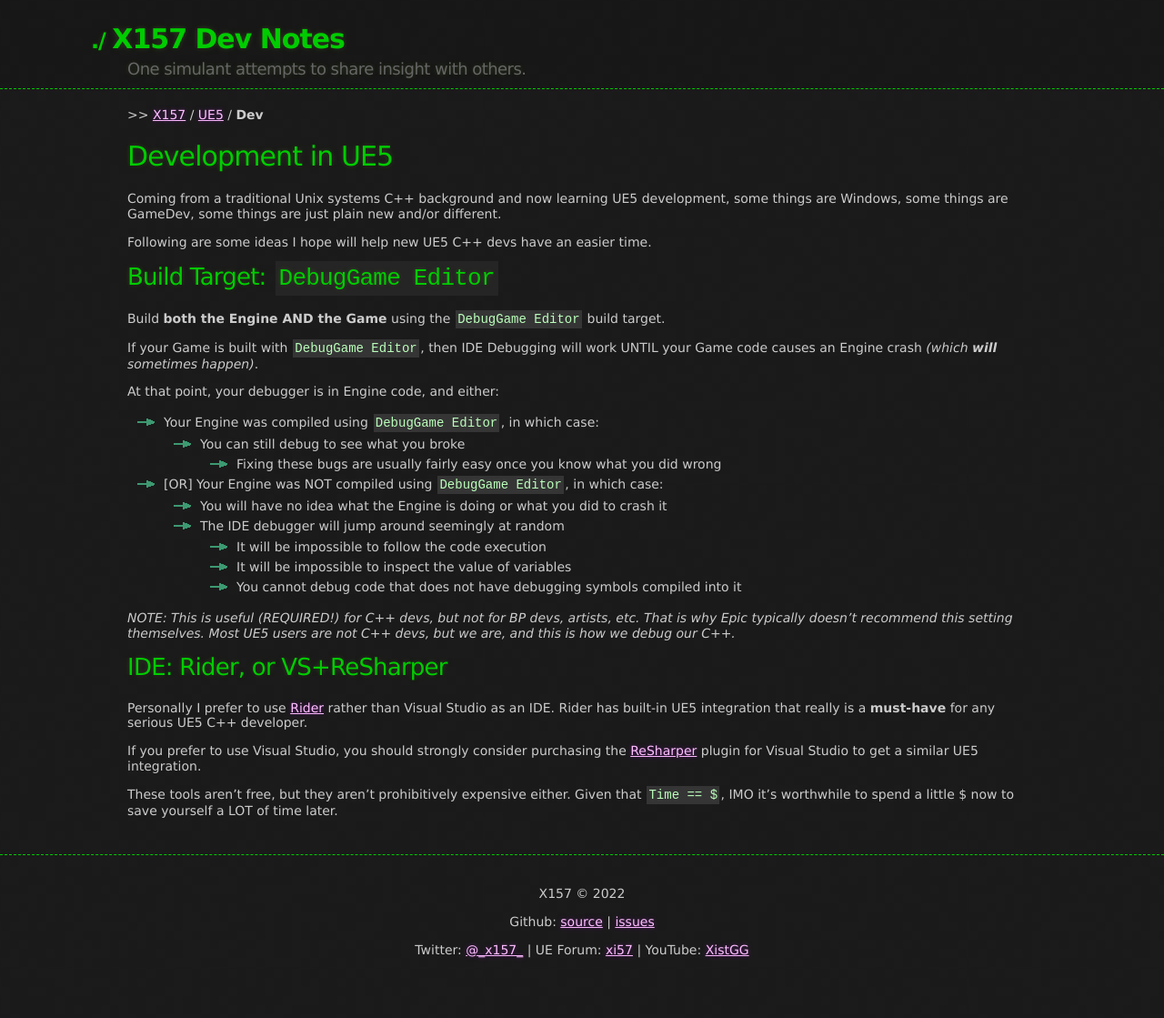
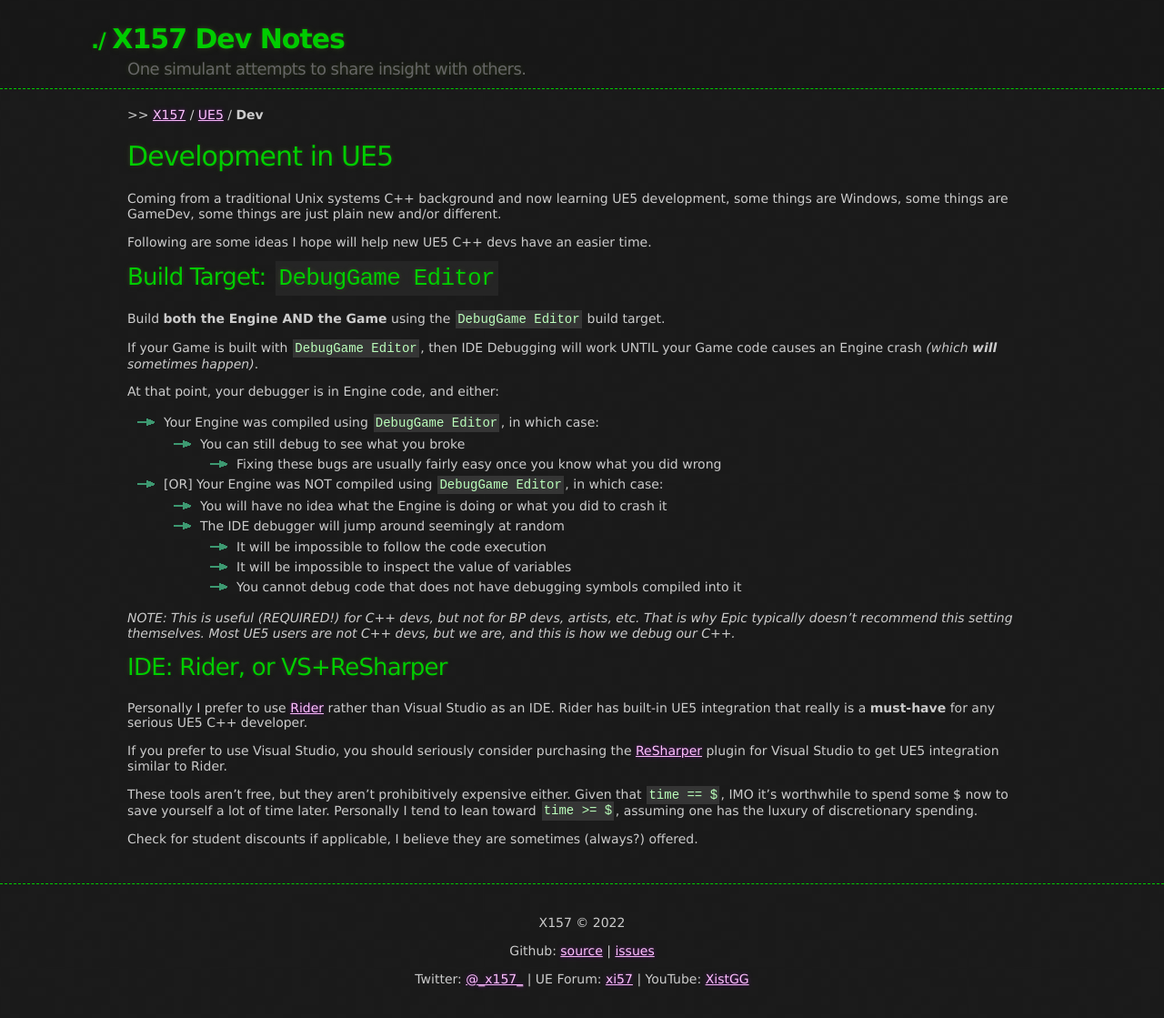
Before and after one commit to x157/x157.github.io, a Jekyll site: the page built from UE5/Dev/index.md, in a window 1280 px wide. Shown: the whole page at 91% size. Built offline with Jekyll 4.4.1, drawn with Linux system fonts in a browser that asks for light colours; before the commit the page ends 1087 px from its top, so only the background shows below that.

Commit message:
IDE clarity

```diff
--- a/UE5/Dev/index.md
+++ b/UE5/Dev/index.md
@@ -45,10 +45,14 @@ Personally I prefer to use
 rather than Visual Studio as an IDE.  Rider has built-in UE5 integration
 that really is a **must-have** for any serious UE5 C++ developer.
 
-If you prefer to use Visual Studio, you should strongly consider purchasing the
+If you prefer to use Visual Studio, you should seriously consider purchasing the
 [ReSharper](https://www.jetbrains.com/lp/resharper-cpp-unreal-engine/)
-plugin for Visual Studio to get a similar UE5 integration.
+plugin for Visual Studio to get UE5 integration similar to Rider.
 
 These tools aren't free, but they aren't prohibitively expensive either.
-Given that `Time == $`, IMO it's worthwhile to
-spend a little $ now to save yourself a LOT of time later.
+Given that `time == $`, IMO it's worthwhile to
+spend some $ now to save yourself a lot of time later.
+Personally I tend to lean toward `time >= $`,
+assuming one has the luxury of discretionary spending.
+
+Check for student discounts if applicable, I believe they are sometimes (always?) offered.
```
